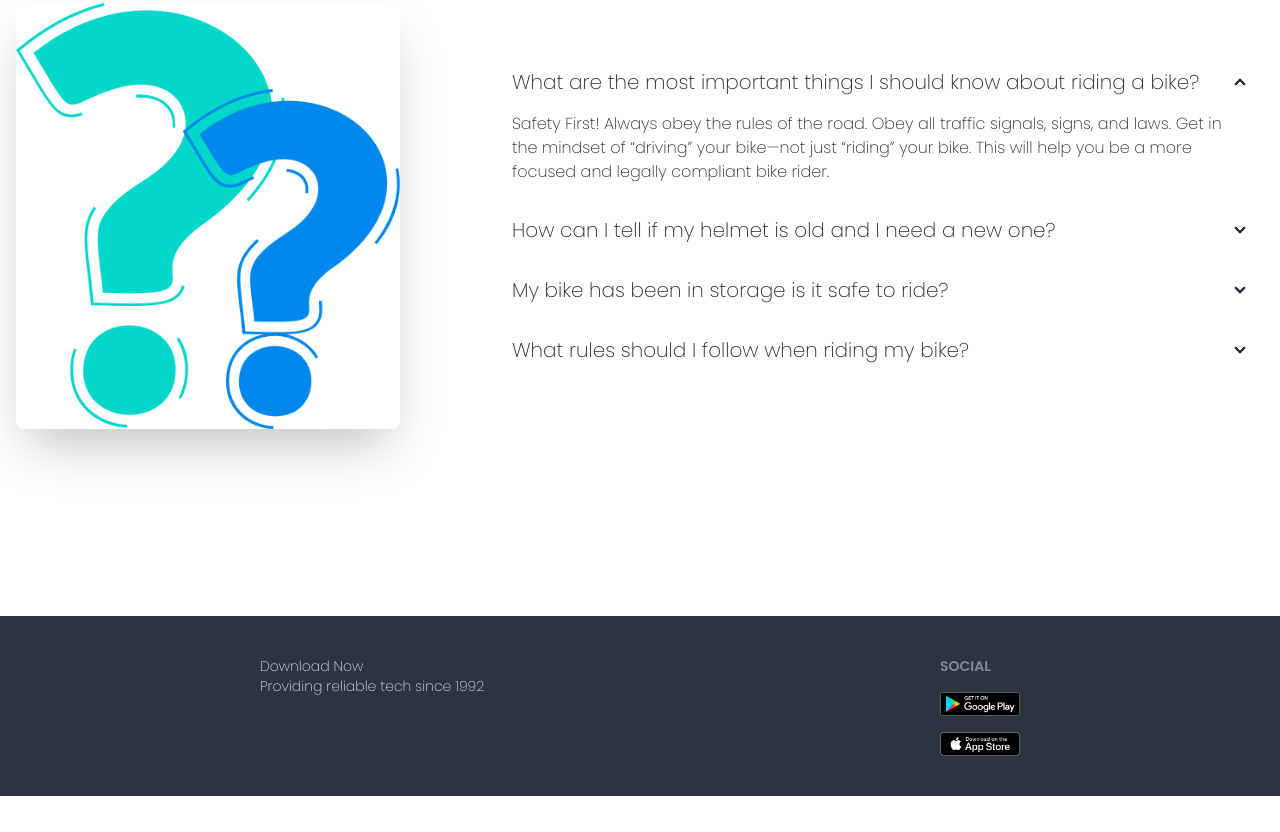
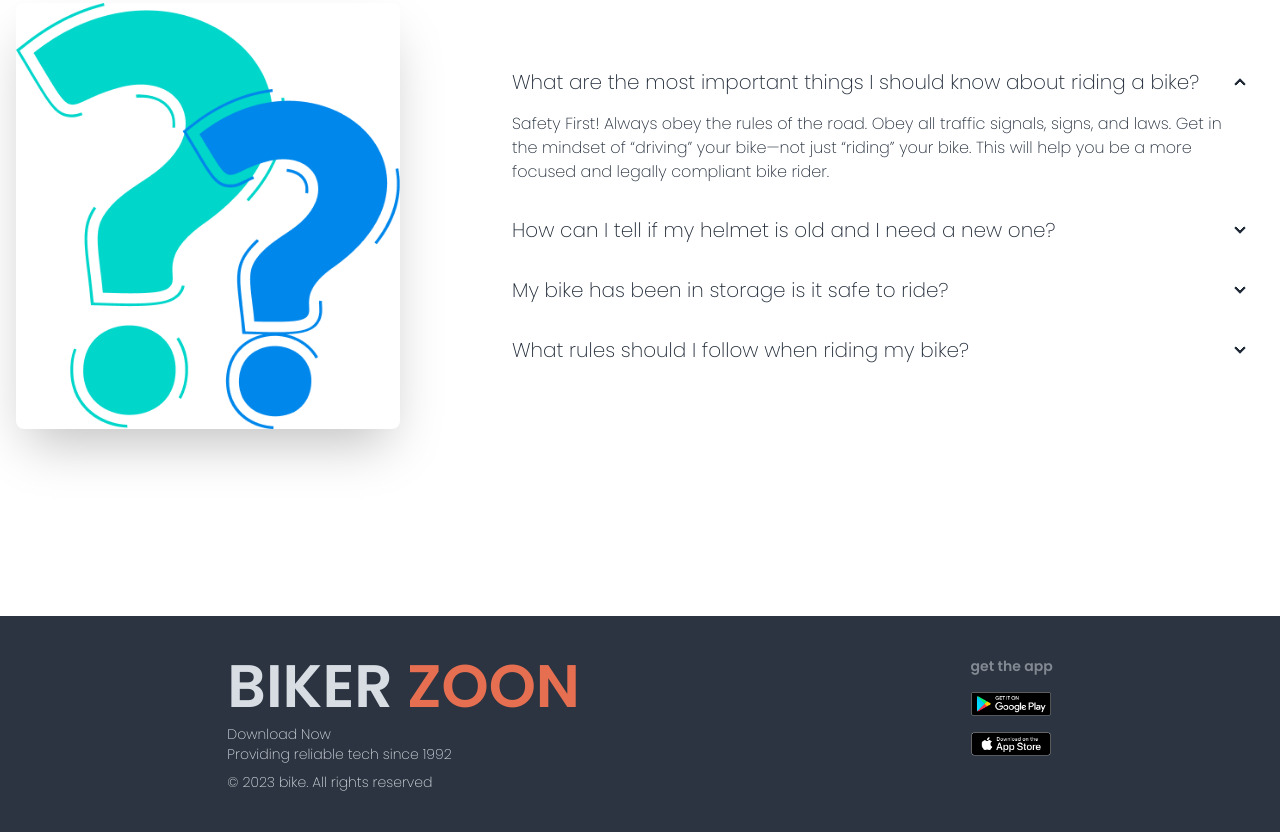
Before and after one commit to Shajibmia96/assignment-03, a plain HTML site: page index.html in a window 1280 px wide. Shown: the part 2960-3792 px from the top of the page. Before the commit the page ends 3756 px from the top, so only its background shows below. Drawn offline with nearby package versions, Linux system fonts and the light colour scheme.

Commit message:
Footer section done

```diff
--- a/index.html
+++ b/index.html
@@ -343,10 +343,15 @@
 
       <footer class="footer p-10 bg-neutral text-neutral-content justify-around">
         <aside>
+
+            <h2 class=" text-2xl lg:text-6xl uppercase font-bold text-center space-y-64"> Biker <span class="text-bikes-primary">zoon</span></h2>
+
+
           <p>Download Now<br/>Providing reliable tech since 1992</p>
+          <p>© 2023 bike. All rights reserved</p>
         </aside>
         <nav>
-          <header class="footer-title">Social</header>
+          <header class="footer-title lowercase">Get the app</header>
           <div class="grid grid-cols-1 gap-4">
             <a><img class="w-20" src="images/others/android.png" alt=""></a>
             <a> <img class="w-20" src="images/others/ios.png" alt=""></a>
```
